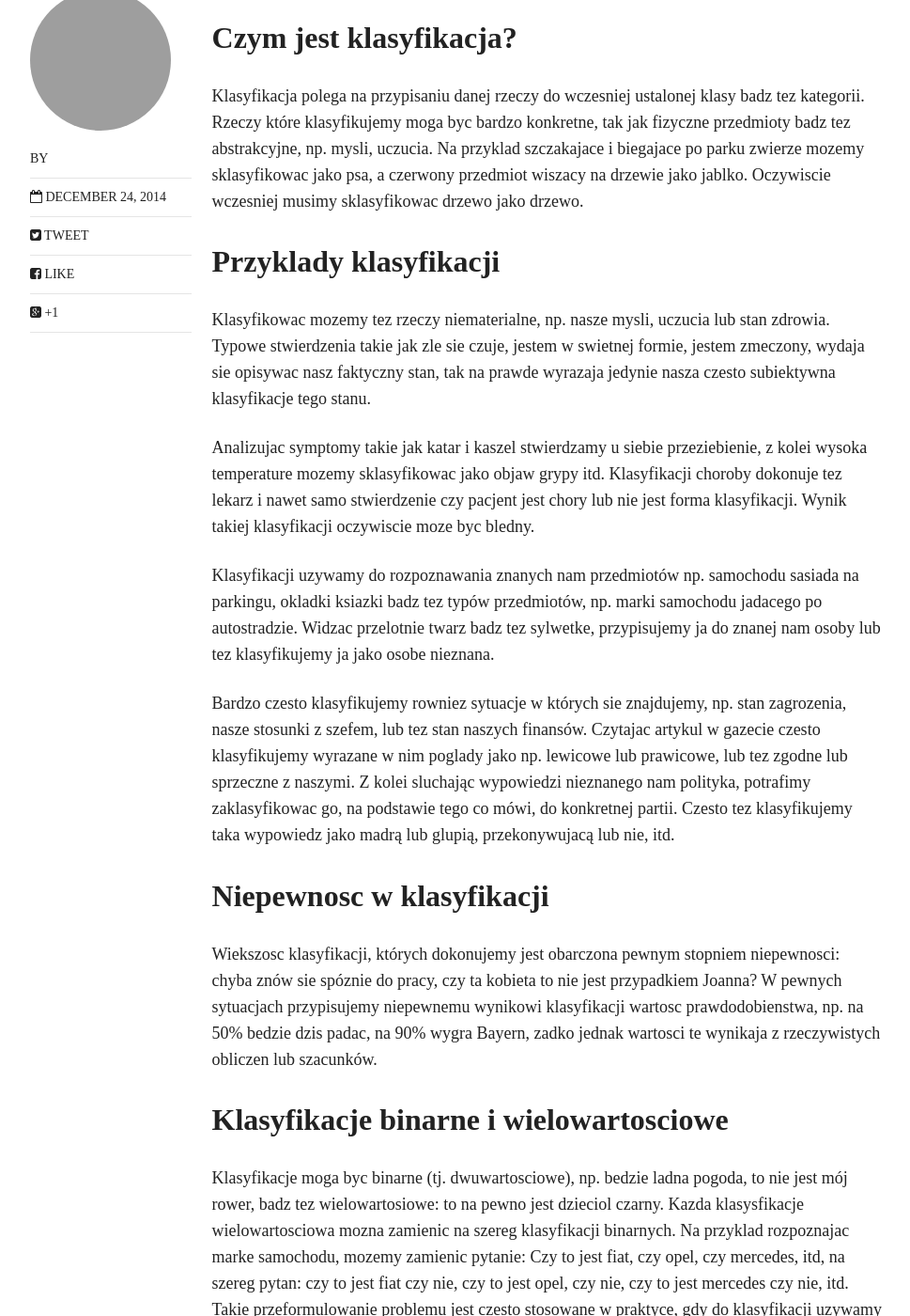
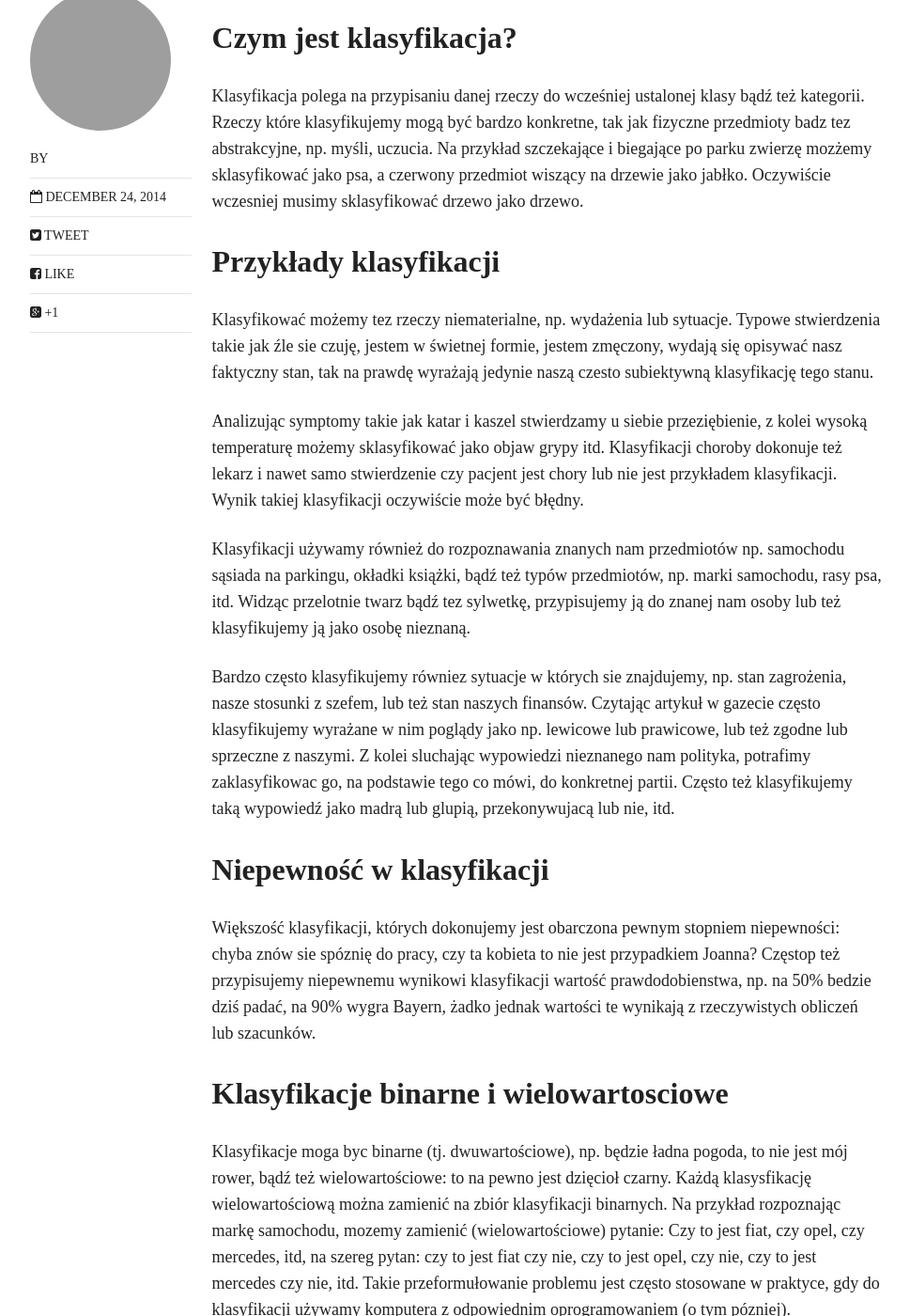
Before and after one commit to tmkmrcnk/klasyfikatory, a Jekyll site: the page built from _posts/articles/2014-12-24-klasyfikacja-wstep.md, in a window 1280 px wide and 1400 px high, scrolled down 507 px. Shown: the whole window at 94% size, without its empty margins (154-1123 px from the left). Built offline with Jekyll 4.4.1, drawn with Linux system fonts in a browser that asks for light colours; nearby versions of some CDN libraries; some of the changed text lies outside the part shown.

Commit message:
edit intro article

```diff
--- a/_posts/articles/2014-12-24-klasyfikacja-wstep.md
+++ b/_posts/articles/2014-12-24-klasyfikacja-wstep.md
@@ -15,28 +15,38 @@ image:
 
 ## Czym jest klasyfikacja?
 
-Klasyfikacja polega na przypisaniu danej rzeczy do wczesniej ustalonej klasy badz tez kategorii. Rzeczy które klasyfikujemy moga byc bardzo konkretne, tak jak fizyczne przedmioty badz tez abstrakcyjne, np. mysli, uczucia. Na przyklad szczakajace i biegajace po parku zwierze mozemy sklasyfikowac jako psa, a czerwony przedmiot wiszacy na drzewie jako jablko. Oczywiscie wczesniej musimy sklasyfikowac drzewo jako drzewo.
+Klasyfikacja polega na przypisaniu danej rzeczy do wcześniej ustalonej klasy bądź też kategorii. Rzeczy które klasyfikujemy mogą być bardzo konkretne, tak jak fizyczne przedmioty badz tez abstrakcyjne, np. myśli, uczucia. Na przykład szczekające i biegające po parku zwierzę mozżemy sklasyfikować jako psa, a czerwony przedmiot wiszący na drzewie jako jabłko. Oczywiście wczesniej musimy sklasyfikować drzewo jako drzewo.
 
-## Przyklady klasyfikacji
+## Przykłady klasyfikacji
 
-Klasyfikowac mozemy tez rzeczy niematerialne, np. nasze mysli, uczucia lub stan zdrowia. Typowe stwierdzenia takie jak zle sie czuje, jestem w swietnej formie, jestem zmeczony, wydaja sie opisywac nasz faktyczny stan, tak na prawde wyrazaja jedynie nasza czesto subiektywna klasyfikacje tego stanu.
+Klasyfikować możemy tez rzeczy niematerialne, np. wydażenia lub sytuacje. Typowe stwierdzenia takie jak źle sie czuję, jestem w świetnej formie, jestem zmęczony, wydają się opisywać nasz faktyczny stan, tak na prawdę wyrażają jedynie naszą czesto subiektywną klasyfikację tego stanu.
 
-Analizujac symptomy takie jak katar i kaszel stwierdzamy u siebie przeziebienie, z kolei wysoka temperature mozemy sklasyfikowac jako objaw grypy itd. Klasyfikacji choroby dokonuje tez lekarz i nawet samo stwierdzenie czy pacjent jest chory lub nie jest forma klasyfikacji. Wynik takiej klasyfikacji oczywiscie moze byc bledny.
+Analizując symptomy takie jak katar i kaszel stwierdzamy u siebie przeziębienie, z kolei wysoką temperaturę możemy sklasyfikować jako objaw grypy itd. Klasyfikacji choroby dokonuje też lekarz i nawet samo stwierdzenie czy pacjent jest chory lub nie jest przykładem klasyfikacji. Wynik takiej klasyfikacji oczywiście może być błędny.
 
-Klasyfikacji uzywamy do rozpoznawania znanych nam przedmiotów np. samochodu sasiada na parkingu, okladki ksiazki badz tez typów przedmiotów, np. marki samochodu jadacego po autostradzie. Widzac przelotnie twarz badz tez sylwetke, przypisujemy ja do znanej nam osoby lub tez klasyfikujemy ja jako osobe nieznana.
+Klasyfikacji używamy również do rozpoznawania znanych nam przedmiotów np. samochodu sąsiada na parkingu, okładki książki, bądź też typów przedmiotów, np. marki samochodu, rasy psa, itd. Widząc przelotnie twarz bądź tez sylwetkę, przypisujemy ją do znanej nam osoby lub też klasyfikujemy ją jako osobę nieznaną.
 
-Bardzo czesto klasyfikujemy rowniez sytuacje w których sie znajdujemy, np. stan zagrozenia, nasze stosunki z szefem, lub tez stan naszych finansów. Czytajac artykul w gazecie czesto klasyfikujemy wyrazane w nim poglady jako np. lewicowe lub prawicowe, lub tez zgodne lub sprzeczne z naszymi. Z kolei sluchając wypowiedzi nieznanego nam polityka, potrafimy zaklasyfikowac go, na podstawie tego co mówi, do konkretnej partii. Czesto tez klasyfikujemy taka wypowiedz jako madrą lub glupią, przekonywujacą lub nie, itd.
+Bardzo często klasyfikujemy równiez sytuacje w których sie znajdujemy, np. stan zagrożenia, nasze stosunki z szefem, lub też stan naszych finansów. Czytając artykuł w gazecie często klasyfikujemy wyrażane w nim poglądy jako np. lewicowe lub prawicowe, lub też zgodne lub sprzeczne z naszymi. Z kolei sluchając wypowiedzi nieznanego nam polityka, potrafimy zaklasyfikowac go, na podstawie tego co mówi, do konkretnej partii. Często też klasyfikujemy taką wypowiedź jako madrą lub glupią, przekonywujacą lub nie, itd.
 
-## Niepewnosc w klasyfikacji
+## Niepewność w klasyfikacji
 
-Wiekszosc klasyfikacji, których dokonujemy jest obarczona pewnym stopniem niepewnosci: chyba znów sie spóznie do pracy, czy ta kobieta to nie jest przypadkiem Joanna? W pewnych sytuacjach przypisujemy niepewnemu wynikowi klasyfikacji wartosc prawdodobienstwa, np. na 50% bedzie dzis padac, na 90% wygra Bayern, zadko jednak wartosci te wynikaja z rzeczywistych obliczen lub szacunków.
+Większość klasyfikacji, których dokonujemy jest obarczona pewnym stopniem niepewności: chyba znów sie spóznię do pracy, czy ta kobieta to nie jest przypadkiem Joanna? Częstop też przypisujemy niepewnemu wynikowi klasyfikacji wartość prawdodobienstwa, np. na 50% bedzie dziś padać, na 90% wygra Bayern, żadko jednak wartości te wynikają z rzeczywistych obliczeń lub szacunków.
 
 ## Klasyfikacje binarne i wielowartosciowe
 
-Klasyfikacje moga byc binarne (tj. dwuwartosciowe), np. bedzie ladna pogoda, to nie jest mój rower, badz tez wielowartosiowe: to na pewno jest dzieciol czarny. Kazda klasysfikacje wielowartosciowa mozna zamienic na szereg klasyfikacji binarnych. Na przyklad rozpoznajac marke samochodu, mozemy zamienic pytanie: Czy to jest fiat, czy opel, czy mercedes, itd, na szereg pytan: czy to jest fiat czy nie, czy to jest opel, czy nie, czy to jest mercedes czy nie, itd. Takie przeformulowanie problemu jest czesto stosowane w praktyce, gdy do klasyfikacji uzywamy komputera z odpowiednim oprogramowaniem (o tym pózniej).
+Klasyfikacje moga byc binarne (tj. dwuwartościowe), np. będzie ładna pogoda, to nie jest mój rower, bądź też wielowartościowe: to na pewno jest dzięcioł czarny. Każdą klasysfikację wielowartościową można zamienić na zbiór klasyfikacji binarnych. Na przykład rozpoznając markę samochodu, mozemy zamienić (wielowartościowe) pytanie: Czy to jest fiat, czy opel, czy mercedes, itd, na szereg pytan: czy to jest fiat czy nie, czy to jest opel, czy nie, czy to jest mercedes czy nie, itd. Takie przeformułowanie problemu jest często stosowane w praktyce, gdy do klasyfikacji używamy komputera z odpowiednim oprogramowaniem (o tym pózniej).
 
 ## Klasyfikacja w analityce biznesowej
 
-Klasyfikacja jest podstawowym narzedziem do analizy danych w analityce biznesowej. Decyzje czy zwiekszac inwestycje czy nie, przewidywanie czy dany produkt odniesie sukces, szacunek kursu akcji w kolejnym dniu, ocena przyszlego partnera, przewidywanie czy cena ropu spadnie czy pojdzie w góre itd. sa problemami klasyfikacji. Klasyfikacje te moga sie opierac na danych publicznie dostepnych, np. raportach spólek gieldowych, publicznych wypowiedziach prezesow, itd., badz tez prywatnych danych nalezacych do danej firmy.
+Klasyfikacja jest podstawowym narzedziem do analizy danych w analityce biznesowej. Decyzje czy zwiększać inwestycje czy nie, ocena inwestycji, przewidywanie czy dany produkt odniesie sukces, szacunek kursu akcji w kolejnym dniu, szacunek zysków, ocena przyszłego partnera, przewidywanie czy cena ropu spadnie czy pojdzie w góre itd. sa problemami klasyfikacji. Klasyfikacje te mogą się opierać na danych publicznie dostępnych, np. raportach spólek giełdowych, publicznych wypowiedziach prezesów, itd., bądź też prywatnych danych należących do danej firmy.
 
-Klasyfikacje stosuje sie równiez do analizy stanu technicznego urzadzen, przewidywania kiedy sie zepsuja, kiedy powinny byc serwisowane, itd. Czesto przedmiotem klasyfikacji jest tez ogólny stan zagrozenia, aktualny lub przyszly. Na przyklad przewidywanie ryzyka ataku terrorystycznego jest klasyfikacja.
+Klasyfikacji stosuje sie również do analizy stanu technicznego urządzeń, przewidywania kiedy sie zepsują, kiedy powinny być serwisowane, itd. Często przedmiotem klasyfikacji jest też ogólny stan zagrożenia, aktualny lub przyszły. Na przyklad przewidywanie ataku terrorystycznego jest klasyfikacją.
+
+## Czym jest klasyfikator?
+
+Klasyfikator mozna zdefiniowac jako maszynę, która dokonuje klasyfikacji.  Do maszyny tej wrzucamy opis przedmiotu, a po chwili wypluwa ona jego klasę z określonym stopniem pewności. Takim klasyfikatorem jest m.in. nasz mózg.
+
+Podstawowe trzy parametry ktore charakteryzuja kazdy klasyfikator to
+
+1. sposób opisu przemiotu, tzn. jakie dane sa uwzględniane w klasyfikacji I jak sa one przedstawione,
+2. przedmiot klasyfikacji, np. kolor, wraz  z listą klas (np. czarny, czerwony, zielony, nieznany),  oraz
+3. implementowany model, t.j. forma reprezentacji wiedzy o danej dziedzinie (katergorii) którą klasyfikator zawiera.
```
